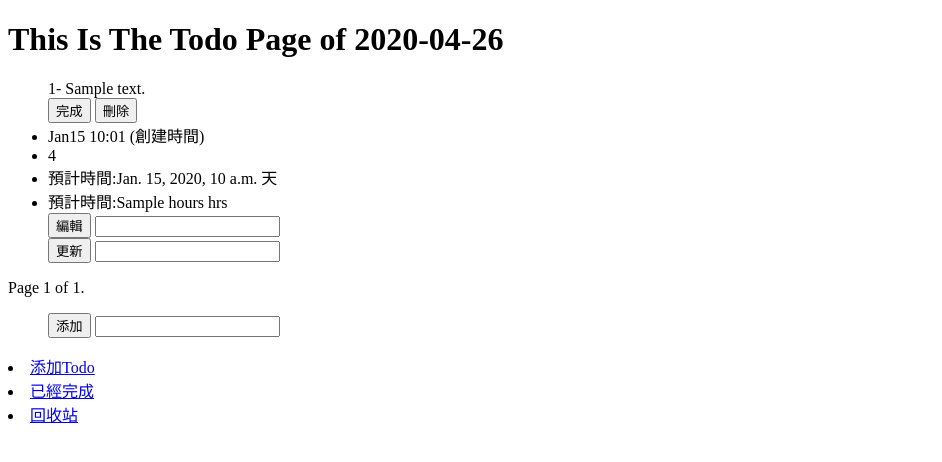
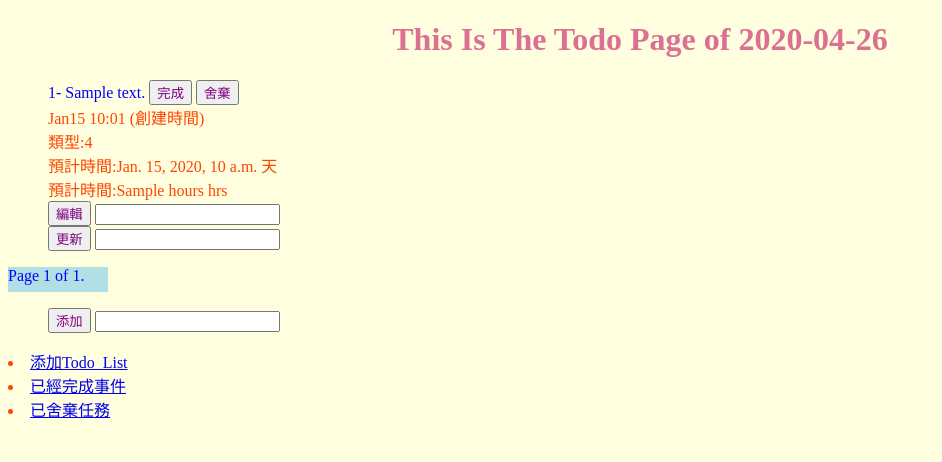
Before and after one commit to anlaganlag/todo_app, a Django app: template templates/todo/todoitem_list.html in a window 1280 px wide. Shown: the top 462 px of the page, without its empty margins (0-942 px from the left). Run offline with Django 3.2, Linux system fonts and the light colour scheme; the template is opened without the code that fills it: most values are stand-ins (such as "Sample title", 1, 10 or a date in 2020).

Commit message:
加入css,css還是有點意思的

```diff
--- a/templates/todo/todoitem_create.html
+++ b/templates/todo/todoitem_create.html
@@ -2,7 +2,7 @@
 <h1>  This Is The Create Page </h1>
 
     <p>
-        <form action ="/addTodo/" method="post">{% csrf_token %}
+        <form action ="." method="post">{% csrf_token %}
             {{ form.as_p }}
             <input type='submit' value='保存'/>
         </form>
--- a/templates/todo/todoitem_list.html
+++ b/templates/todo/todoitem_list.html
@@ -1,11 +1,45 @@
 <!DOCTYPE html>
 <html>
+
+<head>
+<style>
+body {
+  color: orangered;
+
+  background-color: #ffffe0;
+}
+p.dashed {border-style: dashed;}
+p.groove {border-style: groove;}
+p.outset {border-style: outset;}
+div {
+  height: 25px;
+  width: 100px;
+  background-color: powderblue;
+}
+
+h1 {
+  color: palevioletred;
+  text-align: center;
+}
+input {
+  color: purple;
+}
+span.ridge {border-style: ridge;}
+
+span{
+  color: blue;
+  text-align: center;
+}
+</style>
+</head>
         <body>
         <h1>  This Is The Todo Page    of {% now "Y-m-d" %} </h1>
         <ul>
         {% for todo_item in page_obj  %}
+
+        <span class= 'text-right'>
              {{ forloop.counter }}- {{ todo_item.content }}
-             <br>
+        </span>
             <form action ="/doneTodo/{{ todo_item.id }}/"
                         style="display: inline;"
                         method="post">{% csrf_token %}
@@ -15,15 +49,20 @@
             <form action ="/deleteTodo/{{ todo_item.id }}/"
                         style="display: inline;"
                         method="post">{% csrf_token %}
-                <input type='submit' value='刪除'/>
+                <input type='submit' value='舍棄'/>
             </form>
 
-                <div class='text-right'>
-                 <li> {{  todo_item.create_time |date:'Md H:m'  }} (創建時間) </li>
-                 <li>{{ todo_item.get_rating_display }}  </li>
-                 <li>預計時間:{{ todo_item.deadline}} 天</li>
-                 <li>預計時間:{{ todo_item.hours}} hrs</li>
-                 </div>
+
+            {% if  not todo_item.deadline and not todo_item.hours %}
+                <br>
+            {% else %}
+                <br>
+                  {{  todo_item.create_time |date:'Md H:m'  }} (創建時間) <br>
+                 類型:{{ todo_item.get_rating_display }}  <br>
+                 預計時間:{{ todo_item.deadline}} 天<br>
+                 預計時間:{{ todo_item.hours}} hrs
+                {% endif %}
+                <br>
             <form action ="/editTodo/{{ todo_item.id }}/"
                         method="post">{% csrf_token %}
                 <input type='submit' value='編輯'/>
@@ -72,9 +111,9 @@
 
         <p>
 
-        <li> <a href = "{% url 'create' %}" >添加Todo</a> </li>
-        <li> <a href = "{% url 'done' %}" >已經完成</a> </li>
-<li> <a href = "{% url 'bin' %}" >回收站</a> </li>
+        <li> <a href = "{% url 'create' %}" >添加Todo_List</a> </li>
+        <li> <a href = "{% url 'done' %}" >已經完成事件</a> </li>
+<li> <a href = "{% url 'bin' %}" >已舍棄任務</a> </li>
 </p>
 
 
--- a/todo/models.py
+++ b/todo/models.py
@@ -20,7 +20,7 @@ class TodoItem(models.Model):
     Priorities = (
                 (Important,'重要事項(優先處理)'),
                 (MVP_Project,'手頭最重要的項目(當紅炸子雞項目)'),
-                (Compound_Effect,'每天都堅持要做的事情(風雨無阻'),
+                (Compound_Effect,'每天都堅持要做的事情(風雨無阻)'),
                 (General,'一般'),
                 (Sub_General,'準一般'),
                 (Emergence_Today,'今日緊急項目'),
@@ -46,8 +46,8 @@ class TodoItem(models.Model):
             ordering = ('create_time','last_edit','rating','content',)
     def __str__(self):
         return f'{self.content} ({self.hours})'
-    # def get_absolute_url(self):
-        # return reverse('todo')
+    def get_absolute_url(self):
+        return reverse('todo')
 
 class BinItem(models.Model):
     content =models.TextField()
```
Also changed, not shown: todo/views.py (+9 -9 lines).
